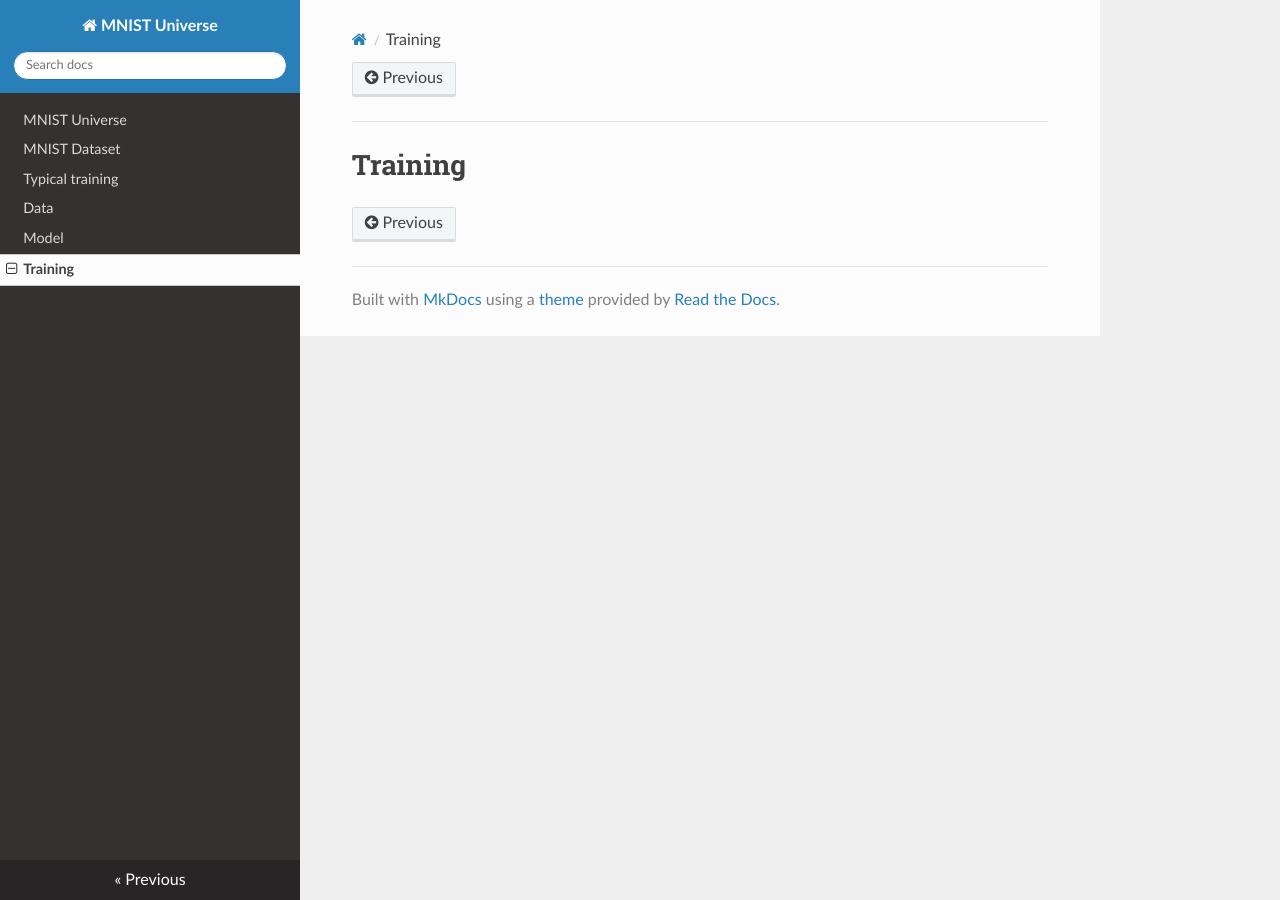
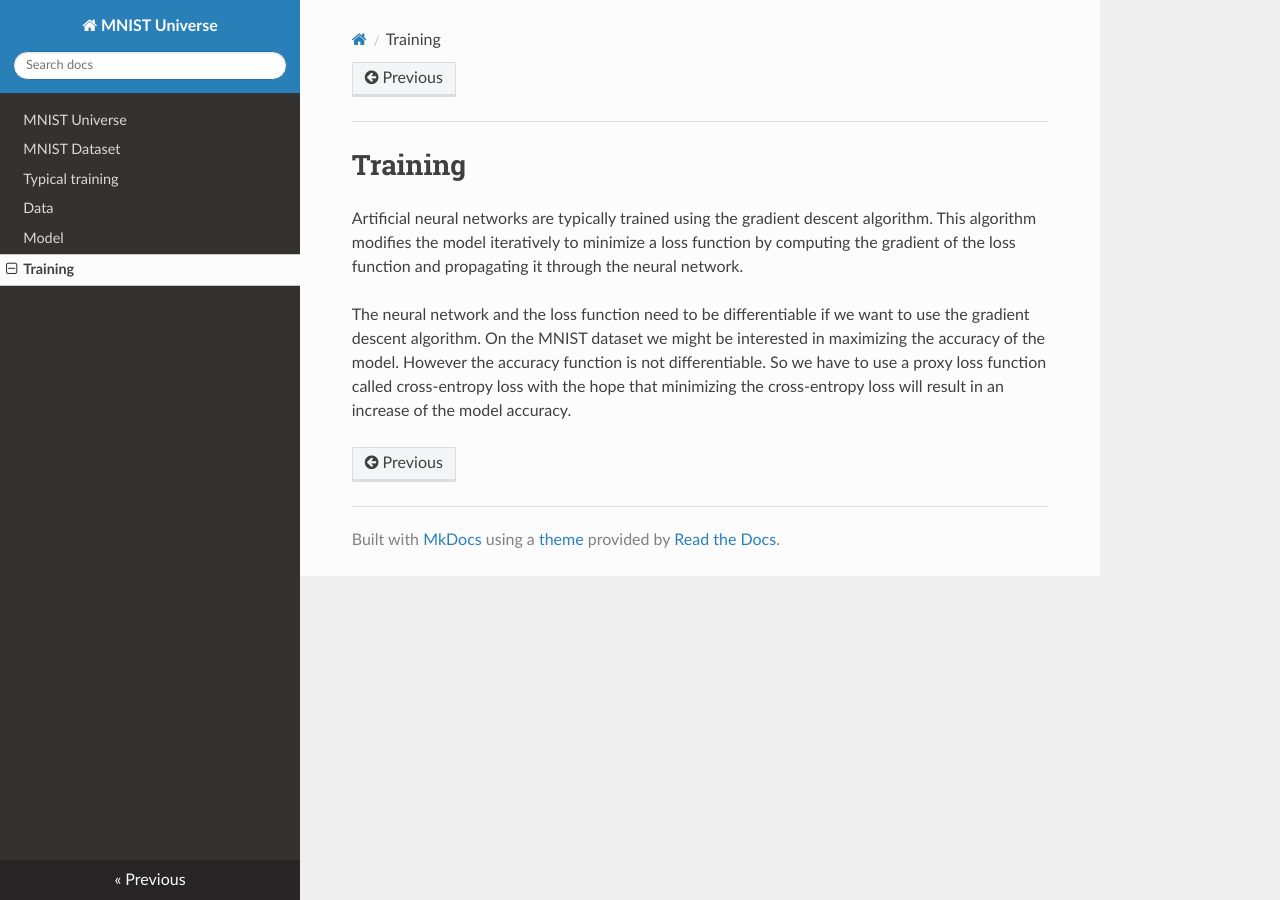
Before and after one commit to ironbar/mnist_universe, an MkDocs documentation site: the page built from docs/04_training.md, in a window 1280 px wide. Built offline with MkDocs 1.6.1, drawn with Linux system fonts in a browser that asks for light colours; nearby versions of some CDN libraries.

Commit message:
started training section

```diff
--- a/docs/04_training.md
+++ b/docs/04_training.md
@@ -1 +1,11 @@
 # Training
+
+Artificial neural networks are typically trained using the gradient descent algorithm. This algorithm
+modifies the model iteratively to minimize a loss function by computing the gradient of the loss
+function and propagating it through the neural network.
+
+The neural network and the loss function need to be differentiable if we want to use the gradient
+descent algorithm. On the MNIST dataset we might be interested in maximizing the accuracy of the
+model. However the accuracy function is not differentiable. So we have to use a proxy loss function
+called cross-entropy loss with the hope that minimizing the cross-entropy loss will result in an increase
+of the model accuracy.
```
